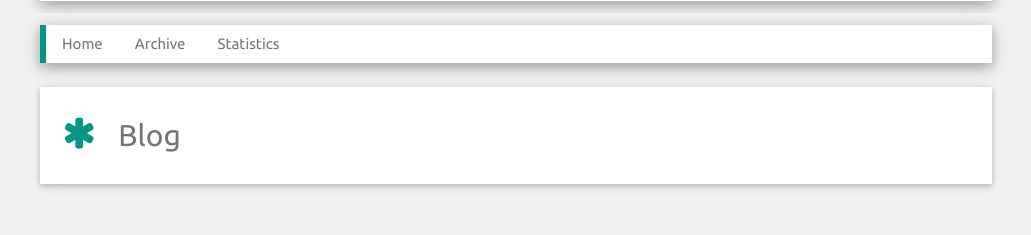
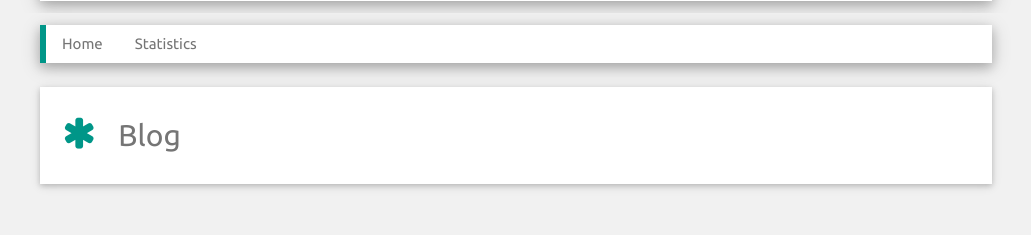
Before and after one commit to JakubGutowski/PersonalBlog, a Django app: page / in a window 1280 px wide. Shown: the part 646-881 px from the top of the page, without its empty margins (124-1155 px from the left). Run offline with Django 3.2, Linux system fonts and the light colour scheme; data that the repository does not hold is empty.

Commit message:
Adding relative links in menubar

```diff
--- a/source/templates/BlogMainTemplate.html
+++ b/source/templates/BlogMainTemplate.html
@@ -125,19 +125,19 @@ h1 {font-family: 'Ubuntu Mono', monospace}
       <div id="navi" class="w3-row w3-padding-large w3-mobile ">
           <div class="w3-bar w3-white w3-text-grey w3-card-4 w3-leftbar w3-border-teal">
 
-              <a href="" class="w3-bar-item w3-button">Home</a>
-              <div class="w3-dropdown-hover">
-                  <button class="w3-button">Archive</button>
+              <a href={% url "blog" %} class="w3-bar-item w3-button">Home</a>
+              <!--<div class="w3-dropdown-hover">
+                   <button class="w3-button">Archive</button>
                   <div class="w3-dropdown-content w3-bar-block w3-card-4">
                       <a href="#" class="w3-bar-item w3-button">Link 1</a>
                       <a href="#" class="w3-bar-item w3-button">Link 2</a>
                       <a href="#" class="w3-bar-item w3-button">Link 3</a>
                   </div>
-              </div>
+              </div>-->
               <div class="w3-dropdown-hover">
                   <button class="w3-button">Statistics</button>
                   <div class="w3-dropdown-content w3-bar-block w3-card-4">
-                      <a href="/stats/2018/10" class="w3-bar-item w3-button">October 2018</a>
+                      <a href={% url 'stats' '2018' '10' %} class="w3-bar-item w3-button">October 2018</a>
                   </div>
               </div>
           </div>
```
